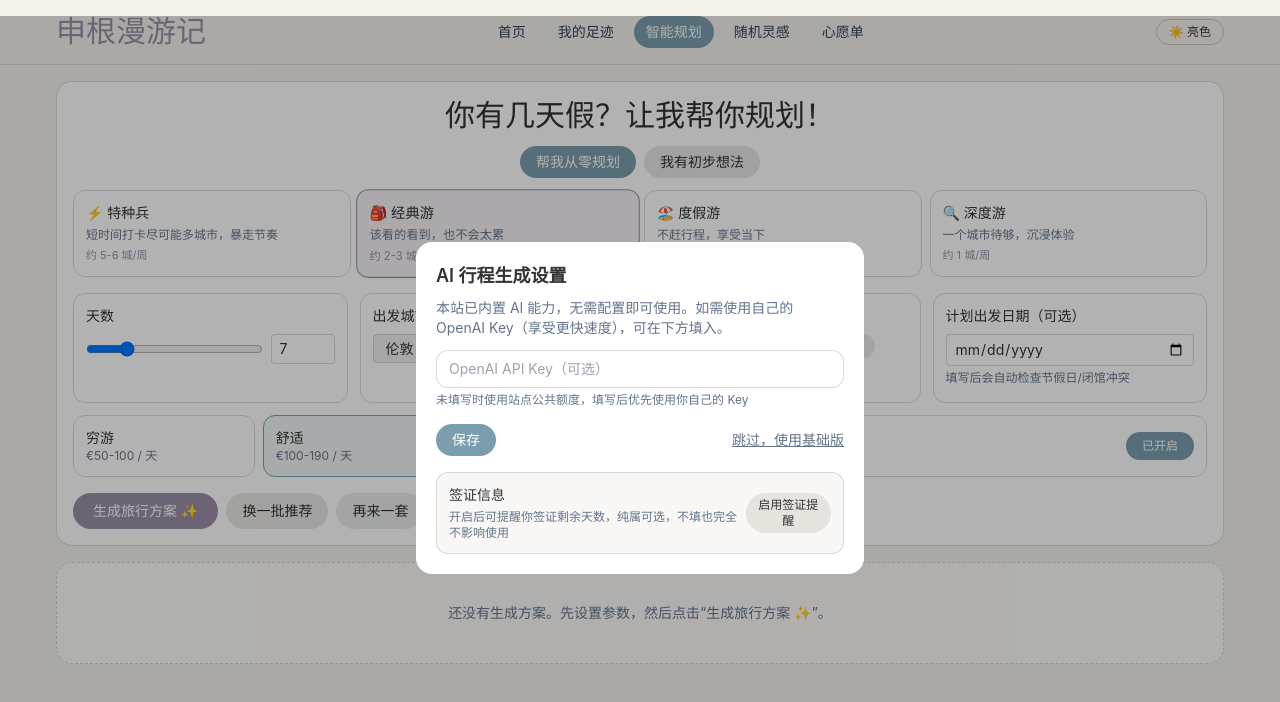
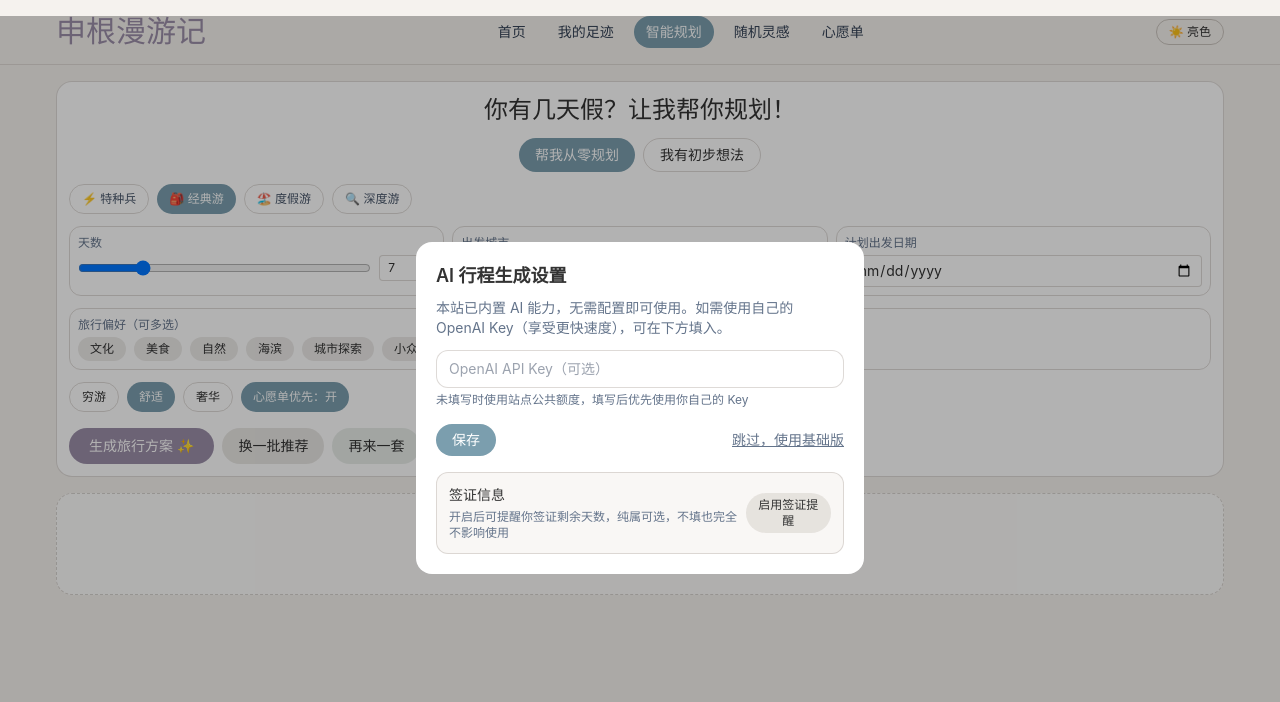
Before and after one commit to ZHANG-Shuyue/travel-planner, a React (Vite) app: page /planner in a window 1280 px wide. Shown: the top 702 px of the page. Built offline with nearby package versions, Linux system fonts and the light colour scheme.

Commit message:
优化规划功能

```diff
--- a/src/components/SchengenMap.tsx
+++ b/src/components/SchengenMap.tsx
@@ -239,7 +239,7 @@ export default function SchengenMap({
 
   return (
     <div
-      className={`relative overflow-hidden map-root rounded-2xl border border-muted/60 bg-background p-2 shadow-sm ${compact ? 'h-[200px] md:h-[300px]' : 'h-[420px] md:h-[620px]'}`}
+      className={`relative overflow-hidden map-root rounded-2xl border border-muted/60 bg-background p-2 shadow-sm ${compact ? 'h-[170px] md:h-[220px]' : 'h-[420px] md:h-[620px]'}`}
       onWheel={(event) => event.preventDefault()}
     >
       <ComposableMap
--- a/src/pages/SmartPlanner.tsx
+++ b/src/pages/SmartPlanner.tsx
@@ -8,7 +8,7 @@ import {
 } from '@dnd-kit/core'
 import { SortableContext, arrayMove, useSortable, verticalListSortingStrategy } from '@dnd-kit/sortable'
 import { CSS } from '@dnd-kit/utilities'
-import { motion } from 'framer-motion'
+import { AnimatePresence, motion } from 'framer-motion'
 import { useEffect, useMemo, useRef, useState } from 'react'
 import { useLocation } from 'react-router-dom'
 import SchengenMap from '../components/SchengenMap'
@@ -147,7 +147,6 @@ export default function SmartPlanner() {
 
   const {
     generateRecommendation,
-    wishlistCities,
     allCities,
     getAlternativeCities,
     getInsertCandidates,
@@ -195,6 +194,9 @@ export default function SmartPlanner() {
   const [insertBetween, setInsertBetween] = useState<{ prevId: string; nextId: string; atIndex: number } | null>(null)
   const [exportState, setExportState] = useState<'idle' | 'loading' | 'success'>('idle')
   const exportContainerRef = useRef<HTMLDivElement | null>(null)
+  const resultSectionRef = useRef<HTMLElement | null>(null)
+  const [settingsCollapsed, setSettingsCollapsed] = useState(false)
+  const [showRefineMapPicker, setShowRefineMapPicker] = useState(false)
 
   const sensors = useSensors(useSensor(PointerSensor, { activationConstraint: { distance: 4 } }))
   const departureOptions = useMemo(
@@ -242,6 +244,7 @@ export default function SmartPlanner() {
       setItinerary(result.plan.itinerary)
       setDismissedHolidayAlertIds([])
       setAiRenderStatus(null)
+      setSettingsCollapsed(true)
     }
     setLoadingRecommend(false)
   }
@@ -268,6 +271,7 @@ export default function SmartPlanner() {
     setAltResults([])
     setDismissedHolidayAlertIds([])
     setAiRenderStatus(null)
+    setSettingsCollapsed(true)
     if (refined.warning) setRecommendationNotice(refined.warning)
     setLoadingRecommend(false)
   }
@@ -516,128 +520,159 @@ export default function SmartPlanner() {
     (item) => !dismissedHolidayAlertIds.includes(`${item.dayNumber}-${item.cityId}-${item.holidayName}`),
   )
 
+  const plannerSummary = useMemo(() => {
+    const style = styleMeta[travelStyle].title
+    const depName = departureCity === 'london' ? '伦敦' : (cityMap.get(departureCity)?.nameZh ?? departureCity)
+    const routeText = mainResult?.plan.route.map((item) => cityMap.get(item.cityId)?.nameZh ?? item.cityId).join('→')
+      ?? (plannerMode === 'refine' && mandatoryCityIds.length
+        ? mandatoryCityIds.map((id) => cityMap.get(id)?.nameZh ?? id).join('→')
+        : '待生成')
+    return `${style} · ${routeText} · ${days}天 · ${depName}出发`
+  }, [departureCity, days, mainResult, mandatoryCityIds, plannerMode, travelStyle])
+
+  useEffect(() => {
+    if (!mainResult) {
+      setSettingsCollapsed(false)
+      return
+    }
+    window.setTimeout(() => {
+      resultSectionRef.current?.scrollIntoView({ behavior: 'smooth', block: 'start' })
+    }, 120)
+  }, [mainResult])
+
   return (
     <div className="space-y-4">
-      <section className="sticky top-16 z-20 rounded-2xl border border-muted/60 bg-white/95 p-4 backdrop-blur dark:bg-dark-card/95">
-        <h1 className="font-title text-center text-3xl">你有几天假？让我帮你规划！</h1>
-        <div className="mt-3 flex flex-wrap justify-center gap-2">
+      <section className="rounded-2xl border border-muted/60 bg-white/95 p-3 backdrop-blur dark:bg-dark-card/95">
+        <AnimatePresence mode="wait" initial={false}>
+          {mainResult && settingsCollapsed ? (
+            <motion.div
+              key="planner-summary"
+              initial={{ opacity: 0, height: 0 }}
+              animate={{ opacity: 1, height: 'auto' }}
+              exit={{ opacity: 0, height: 0 }}
+              className="rounded-xl bg-white px-4 py-3 shadow-sm dark:bg-gray-800"
+              onClick={() => setSettingsCollapsed(false)}
+            >
+              <div className="flex items-center justify-between gap-3">
+                <p className="text-xs text-slate-500 dark:text-slate-300">{plannerSummary}</p>
                 <button
-            className={`rounded-full px-4 py-1.5 text-sm ${plannerMode === 'zero' ? 'bg-primary text-white' : 'bg-muted/40'}`}
-            onClick={() => setPlannerMode('zero')}
+                  className="rounded-full px-3 py-1 text-xs text-white"
+                  style={{ backgroundColor: '#7B9EAE' }}
+                  onClick={(event) => {
+                    event.stopPropagation()
+                    setSettingsCollapsed(false)
+                  }}
                 >
-            帮我从零规划
-          </button>
-          <button
-            className={`rounded-full px-4 py-1.5 text-sm ${plannerMode === 'refine' ? 'bg-primary text-white' : 'bg-muted/40'}`}
-            onClick={() => setPlannerMode('refine')}
-          >
-            我有初步想法
+                  展开修改
                 </button>
               </div>
+            </motion.div>
+          ) : (
+            <motion.div
+              key="planner-settings"
+              initial={{ opacity: 0, height: 0 }}
+              animate={{ opacity: 1, height: 'auto' }}
+              exit={{ opacity: 0, height: 0 }}
+              className="space-y-3"
+            >
+              <h1 className="font-title text-center text-2xl">你有几天假？让我帮你规划！</h1>
+              <div className="flex flex-wrap justify-center gap-2">
+                <button className={`rounded-full px-4 py-1.5 text-sm ${plannerMode === 'zero' ? 'bg-primary text-white' : 'border border-muted/60'}`} onClick={() => setPlannerMode('zero')}>帮我从零规划</button>
+                <button className={`rounded-full px-4 py-1.5 text-sm ${plannerMode === 'refine' ? 'bg-primary text-white' : 'border border-muted/60'}`} onClick={() => setPlannerMode('refine')}>我有初步想法</button>
+              </div>
 
-        <div className="mt-3 grid gap-2 md:grid-cols-2 xl:grid-cols-4">
+              <div className="flex flex-wrap gap-2">
                 {(Object.keys(styleMeta) as TravelStyle[]).map((style) => {
                   const active = style === travelStyle
                   const meta = styleMeta[style]
                   return (
-              <motion.button
+                    <button
                       key={style}
-                whileTap={{ scale: 0.98 }}
-                animate={{ scale: active ? 1.02 : 1 }}
-                className={`rounded-xl border p-3 text-left ${active ? 'border-purple bg-purple/10 shadow-sm' : 'border-muted/60'}`}
+                      title={`${meta.desc} · ${meta.pace}`}
+                      className={`rounded-full px-3 py-1.5 text-xs ${active ? 'text-white' : 'border border-muted/60 text-slate-600 dark:text-slate-200'}`}
+                      style={active ? { backgroundColor: '#7B9EAE' } : undefined}
                       onClick={() => setTravelStyle(style)}
                     >
-                <p className="text-sm font-medium">{meta.icon} {meta.title}</p>
-                <p className="mt-1 text-xs text-slate-500">{meta.desc}</p>
-                <p className="mt-1 text-[11px] text-purple">{meta.pace}</p>
-              </motion.button>
+                      {meta.icon} {meta.title}
+                    </button>
                   )
                 })}
               </div>
 
-        {plannerMode === 'zero' && requiredCityIds.length ? (
-          <p className="mt-2 text-center text-xs text-primary">必经城市：{requiredCityIds.map((id) => cityMap.get(id)?.nameZh ?? id).join(' · ')}</p>
-        ) : null}
-
-        {plannerMode === 'refine' ? (
-          <div className="mt-3 grid gap-3 lg:grid-cols-2">
-            <div className="space-y-2 rounded-xl border border-muted/60 p-3">
-              <p className="text-sm font-medium">必去城市（可拖拽排序）</p>
-              <CityTagInput cities={allCities} value={mandatoryCityIds} onChange={setMandatoryCityIds} placeholder="搜索城市（中英文）" />
-              <p className="text-xs text-slate-500">也可以在地图点选城市加入必去清单</p>
-              <SchengenMap
-                visitedCityIds={visitedCityIds}
-                highlightedCityIds={mandatoryCityIds}
-                onCityClick={(cityId) => setMandatoryCityIds((prev) => (prev.includes(cityId) ? prev : [...prev, cityId]))}
-                compact
-              />
-            </div>
-            <div className="space-y-2 rounded-xl border border-muted/60 p-3 text-sm">
-              <label className="flex items-center justify-between rounded-lg bg-muted/20 px-3 py-2">
-                <span>帮我在这些城市之间补充连接城市</span>
-                <button className={`rounded-full px-3 py-1 text-xs ${fillConnections ? 'bg-primary text-white' : 'bg-muted/50'}`} onClick={() => setFillConnections((prev) => !prev)}>
-                  {fillConnections ? '已开启' : '已关闭'}
-                </button>
-              </label>
-              <p className="text-xs text-slate-500">指定城市会标记为 📌，系统补充城市会标记为 🔗。你仍可在结果中继续编辑路线。</p>
-            </div>
-          </div>
-        ) : null}
-
-        <div className="mt-4 grid gap-3 md:grid-cols-2 lg:grid-cols-4">
-          <label className="rounded-xl border border-muted/60 p-3 text-sm">
-            <p>天数</p>
-            <div className="mt-2 flex items-center gap-2">
+              <div className="grid gap-2 sm:grid-cols-2 lg:grid-cols-3">
+                <label className="rounded-xl border border-muted/60 p-2 text-sm">
+                  <p className="text-xs text-slate-500">天数</p>
+                  <div className="mt-1 flex items-center gap-2">
                     <input type="range" min={1} max={30} value={days} onChange={(e) => setDays(Number(e.target.value))} className="w-full" />
-              <input type="number" min={1} max={30} value={days} onChange={(e) => setDays(Math.min(30, Math.max(1, Number(e.target.value) || 1)))} className="w-16 rounded border border-muted/60 px-2 py-1" />
+                    <input type="number" min={1} max={30} value={days} onChange={(e) => setDays(Math.min(30, Math.max(1, Number(e.target.value) || 1)))} className="w-14 rounded border border-muted/60 px-2 py-1 text-xs" />
                   </div>
                 </label>
-          <label className="rounded-xl border border-muted/60 p-3 text-sm">
-            <p>出发城市</p>
-            <select className="mt-2 w-full rounded border border-muted/60 px-2 py-1" value={departureCity} onChange={(e) => setDepartureCity(e.target.value)}>
+                <label className="rounded-xl border border-muted/60 p-2 text-sm">
+                  <p className="text-xs text-slate-500">出发城市</p>
+                  <select className="mt-1 w-full rounded border border-muted/60 px-2 py-1 text-sm" value={departureCity} onChange={(e) => setDepartureCity(e.target.value)}>
                     {departureOptions.map((id) => <option key={id} value={id}>{id === 'london' ? '伦敦' : cityMap.get(id)?.nameZh ?? id}</option>)}
                   </select>
                 </label>
-          <div className="rounded-xl border border-muted/60 p-3 text-sm">
-            <p>旅行偏好（可多选）</p>
-            <div className="mt-2 flex flex-wrap gap-2">
+                <label className="rounded-xl border border-muted/60 p-2 text-sm">
+                  <p className="text-xs text-slate-500">计划出发日期</p>
+                  <input type="date" value={planStartDate} onChange={(event) => setPlanStartDate(event.target.value)} className="mt-1 w-full rounded border border-muted/60 px-2 py-1 text-sm" />
+                </label>
+              </div>
+
+              <div className="rounded-xl border border-muted/60 p-2 text-sm">
+                <p className="text-xs text-slate-500">旅行偏好（可多选）</p>
+                <div className="mt-1 flex flex-wrap gap-2">
                   {preferenceTags.map((tag) => (
                     <button key={tag} className={`rounded-full px-3 py-1 text-xs ${selectedPreferences.includes(tag) ? 'bg-primary text-white' : 'bg-muted/35'}`} onClick={() => setSelectedPreferences((prev) => (prev.includes(tag) ? prev.filter((v) => v !== tag) : [...prev, tag]))}>{tag}</button>
                   ))}
                 </div>
               </div>
-          <label className="rounded-xl border border-muted/60 p-3 text-sm">
-            <p>计划出发日期（可选）</p>
-            <input
-              type="date"
-              value={planStartDate}
-              onChange={(event) => setPlanStartDate(event.target.value)}
-              className="mt-2 w-full rounded border border-muted/60 px-2 py-1"
-            />
-            <p className="mt-1 text-xs text-slate-500">填写后会自动检查节假日/闭馆冲突</p>
-          </label>
+
+              <div className="flex flex-wrap gap-2">
+                {[
+                  { key: 'budget', label: '穷游', range: '€50-100/天' },
+                  { key: 'mid', label: '舒适', range: '€100-190/天' },
+                  { key: 'luxury', label: '奢华', range: '€190+/天' },
+                ].map((item) => (
+                  <button key={item.key} title={item.range} className={`rounded-full px-3 py-1.5 text-xs ${budgetLevel === item.key ? 'bg-primary text-white' : 'border border-muted/60'}`} onClick={() => setBudgetLevel(item.key as 'budget' | 'mid' | 'luxury')}>{item.label}</button>
+                ))}
+                <button className={`rounded-full px-3 py-1.5 text-xs ${wishlistPriority ? 'bg-primary text-white' : 'border border-muted/60'}`} onClick={() => setWishlistPriority((v) => !v)}>
+                  心愿单优先：{wishlistPriority ? '开' : '关'}
+                </button>
               </div>
 
-        <div className="mt-3 grid gap-3 lg:grid-cols-2">
-          <div className="grid gap-2 sm:grid-cols-3">
-            {[
-              { key: 'budget', label: '穷游', range: '€50-100 / 天' },
-              { key: 'mid', label: '舒适', range: '€100-190 / 天' },
-              { key: 'luxury', label: '奢华', range: '€190+ / 天' },
-            ].map((item) => (
-              <button key={item.key} className={`rounded-xl border p-3 text-left ${budgetLevel === item.key ? 'border-primary bg-primary/10' : 'border-muted/60'}`} onClick={() => setBudgetLevel(item.key as 'budget' | 'mid' | 'luxury')}>
-                <p className="text-sm font-medium">{item.label}</p>
-                <p className="text-xs text-slate-500">{item.range}</p>
+              {plannerMode === 'zero' && requiredCityIds.length ? (
+                <p className="text-xs text-primary">必经城市：{requiredCityIds.map((id) => cityMap.get(id)?.nameZh ?? id).join(' · ')}</p>
+              ) : null}
+
+              {plannerMode === 'refine' ? (
+                <div className="grid gap-2 lg:grid-cols-3">
+                  <div className="lg:col-span-2 space-y-2 rounded-xl border border-muted/60 p-2">
+                    <p className="text-sm font-medium">必去城市（可拖拽排序）</p>
+                    <CityTagInput cities={allCities} value={mandatoryCityIds} onChange={setMandatoryCityIds} placeholder="搜索城市（中英文）" />
+                  </div>
+                  <div className="space-y-2 rounded-xl border border-muted/60 p-2 text-sm">
+                    <label className="flex items-center justify-between rounded-lg bg-muted/20 px-2 py-1.5">
+                      <span className="text-xs">补充连接城市</span>
+                      <button className={`rounded-full px-2 py-1 text-xs ${fillConnections ? 'bg-primary text-white' : 'bg-muted/50'}`} onClick={() => setFillConnections((prev) => !prev)}>{fillConnections ? '开' : '关'}</button>
+                    </label>
+                    <button className="w-full rounded-lg border border-dashed border-primary/40 px-2 py-1.5 text-xs text-primary" onClick={() => setShowRefineMapPicker((prev) => !prev)}>
+                      📍 在地图上选城市
                     </button>
-            ))}
                   </div>
-          <div className="flex items-center justify-between rounded-xl border border-muted/60 px-3 py-2 text-sm">
-            <div><p>心愿单优先</p><p className="text-xs text-slate-500">已识别心愿单城市：{wishlistCities.length}</p></div>
-            <button className={`rounded-full px-4 py-1.5 text-xs ${wishlistPriority ? 'bg-primary text-white' : 'bg-muted/40'}`} onClick={() => setWishlistPriority((v) => !v)}>{wishlistPriority ? '已开启' : '已关闭'}</button>
+                  <AnimatePresence>
+                    {showRefineMapPicker ? (
+                      <motion.div initial={{ opacity: 0, height: 0 }} animate={{ opacity: 1, height: 'auto' }} exit={{ opacity: 0, height: 0 }} className="lg:col-span-3 overflow-hidden rounded-xl border border-muted/60 p-2">
+                        <div className="max-h-[250px] overflow-hidden">
+                          <SchengenMap visitedCityIds={visitedCityIds} highlightedCityIds={mandatoryCityIds} onCityClick={(cityId) => setMandatoryCityIds((prev) => (prev.includes(cityId) ? prev : [...prev, cityId]))} compact />
                         </div>
+                      </motion.div>
+                    ) : null}
+                  </AnimatePresence>
                 </div>
+              ) : null}
 
-        <div className="mt-4 flex flex-wrap gap-2">
+              <div className="flex flex-wrap gap-2 pt-1">
                 <button className="rounded-full bg-purple px-5 py-2 text-sm text-white hover:bg-purple/90 disabled:cursor-not-allowed disabled:opacity-60" disabled={loadingRecommend} onClick={() => (plannerMode === 'refine' ? doRefineGenerate() : doGenerate(false))}>{loadingRecommend ? '正在生成...' : plannerMode === 'refine' ? '帮我细化行程 ✨' : '生成旅行方案 ✨'}</button>
                 {plannerMode === 'zero' ? (
                   <>
@@ -648,11 +683,14 @@ export default function SmartPlanner() {
                 {mainResult ? <button className="rounded-full bg-primary px-4 py-2 text-sm text-white" onClick={() => savePlan({ ...mainResult.plan, itinerary })}>保存方案</button> : null}
                 {showRegenerateHint ? <button className="rounded-full bg-amber-100 px-4 py-2 text-sm text-amber-700" onClick={reroll}>天数已变化，点击重新生成</button> : null}
               </div>
-        {recommendationNotice ? <p className="mt-2 rounded-lg bg-amber-50 px-3 py-2 text-sm text-amber-700">{recommendationNotice}</p> : null}
+              {recommendationNotice ? <p className="rounded-lg bg-amber-50 px-3 py-2 text-sm text-amber-700">{recommendationNotice}</p> : null}
+            </motion.div>
+          )}
+        </AnimatePresence>
       </section>
 
       {mainResult ? (
-        <section className="space-y-3 rounded-2xl border border-muted/60 bg-white p-4 dark:bg-dark-card">
+        <section ref={resultSectionRef} className="space-y-3 rounded-2xl border border-muted/60 bg-white p-4 dark:bg-dark-card">
           <div className="no-pdf-hide flex justify-end">
             <button
               onClick={handleExportPdf}
```
Lines whose indentation alone changed are shown as unchanged.
